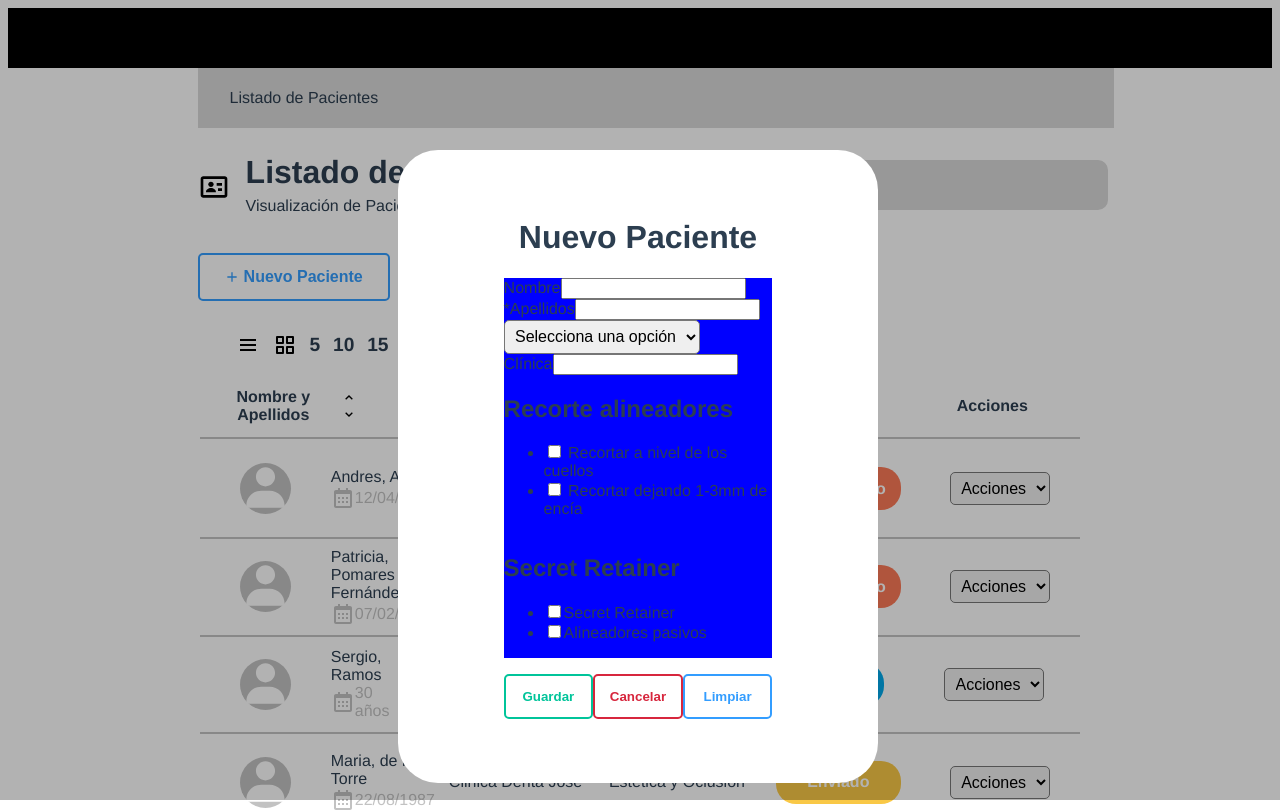
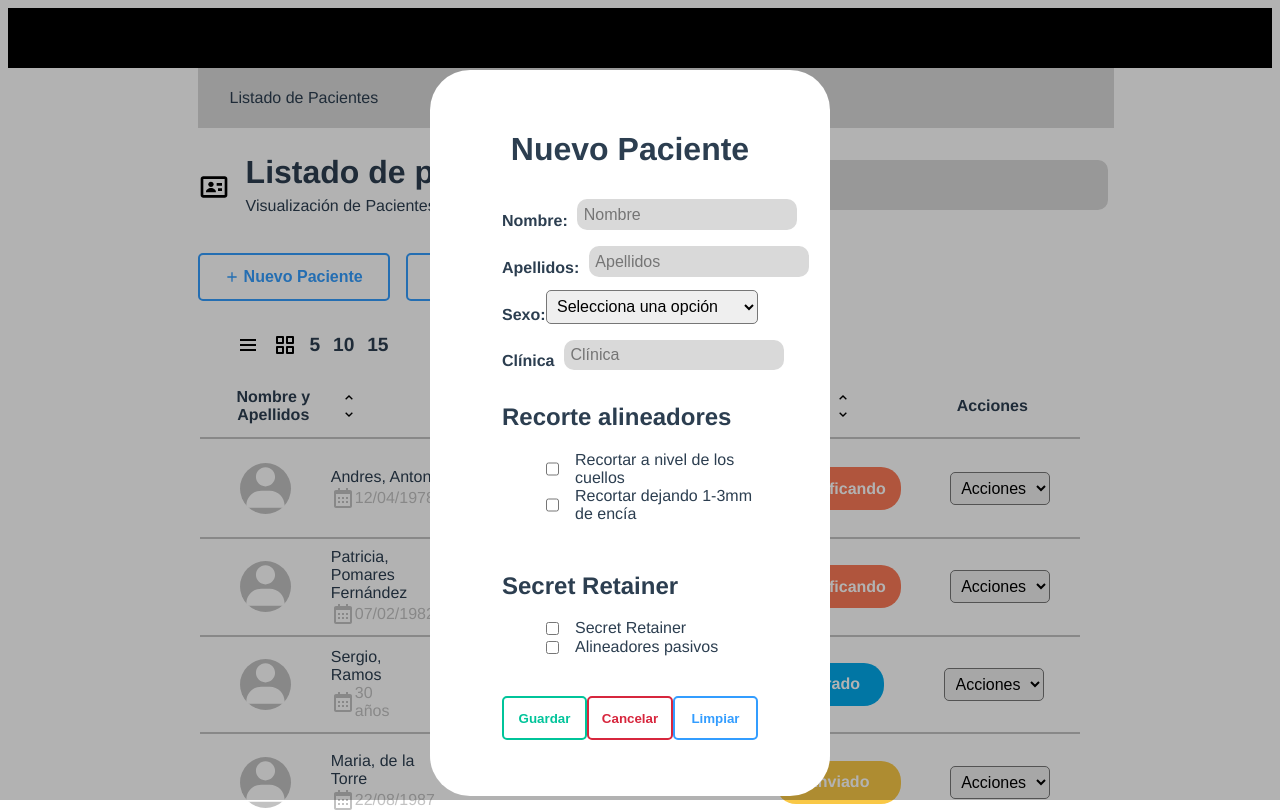
Before and after one commit to Claratj/secret-aligner, a Vue app: page / in a window 1280 px wide. Shown: the top 812 px of the page. Built offline with nearby package versions, Linux system fonts and the light colour scheme.

Commit message:
wip styles modal

```diff
--- a/src/components/NewClient.vue
+++ b/src/components/NewClient.vue
@@ -4,48 +4,48 @@
       <h1>Nuevo Paciente</h1>
     </header>
     <form enctype="multipart/form-data" @submit.prevent="submit">
-      <div class="form-section">
-        <label for="first_name" class="">Nombre</label>
-        <input id="nombre" type="text" class="" tabindex="1" v-model="nombre" ref="autofocus" />
+      <div class="form-section row">
+        <label for="first_name" class="title">Nombre:</label>
+        <input id="nombre" type="text" placeholder="Nombre" tabindex="1" v-model="nombre" ref="autofocus" />
       </div>
-      <div class="form-section">
-        <label for="last_name" class="">*Apellidos</label>
-        <input id="apellidos" type="text" class="" tabindex="2" v-model="apellidos" />
+      <div class="form-section row">
+        <label for="last_name" class="title">Apellidos:</label>
+        <input id="apellidos" type="text" placeholder="Apellidos" tabindex="2" v-model="apellidos" />
       </div>
-      <div class="form-section">
-        <label class="">{{ Sexo }}</label>
+      <div class="form-section row">
+        <label class="title">Sexo: </label>
         <select class="" v-model="sexo" tabindex="3">
           <option value="" disabled>Selecciona una opción</option>
           <option value="masculino">Masculino</option>
           <option value="femenino">Femenino</option>
         </select>
       </div>
-      <div class="form-section">
-        <label for="clinica" class="">Clínica</label>
-        <input id="clinica" type="text" class="" tabindex="5" v-model="clinica" />
+      <div class="form-section row">
+        <label for="clinica" class="title">Clínica</label>
+        <input id="clinica" type="text" placeholder="Clínica" tabindex="5" v-model="clinica" />
       </div>
       <div class="form-section">
         <h2 for="type" class=""> Recorte alineadores </h2>
         <ul class="">
-          <li class="">
+          <li>
             <input
               id="cuellos"
               value="Recortar a nivel de los cuellos"
               name="otros_datos"
               type="checkbox"
-              class=""
+              class="check"
               v-model="otros_datos.recorte_alineadores"
               tabindex="6"
             />
             <label for="cuellos" class=""> Recortar a nivel de los cuellos </label>
           </li>
-          <li class="">
+          <li>
             <input
               id="encia"
               value="Recortar dejando 1-3mm de encía"
               name="otros_datos"
               type="checkbox"
-              class=""
+              class="check"
               v-model="otros_datos.recorte_alineadores"
               tabindex="7"
             />
@@ -56,23 +56,23 @@
       <div class="form-section">
         <h2 for="type" class=""> Secret Retainer </h2>
         <ul class="">
-          <li class="">
+          <li>
             <input
               id="secretretainer"
               name="secretretainer"
               type="checkbox"
-              class=""
+              class="check"
               v-model="otros_datos.secretretainer"
               tabindex="8"
             />
             <label for="secretretainer" class="">Secret Retainer</label>
           </li>
-          <li class="">
+          <li>
             <input
               id="alineadores_pasivos"
               name="alineadores_pasivos"
               type="checkbox"
-              class=""
+              class="check"
               v-model="otros_datos.alineadores_pasivos"
               tabindex="9"
             />
@@ -114,7 +114,7 @@ export default {
       this.apellidos = "";
       this.fecha_nacimiento = "";
       this.sexo = "";
-      this.clínica = "";
+      this.clinica = "";
       this.otros_datos.recorte_alineadores = [];
       this.otros_datos.alineadores_pasivos = "";
       this.otros_datos.secretretainer = "";
@@ -126,12 +126,13 @@ export default {
 <style scoped>
 .modal {
   position: absolute;
-  top: 25%;
-  left: 35%;
+  top: 15%;
+  left: 37.5%;
   margin-top: -50px;
   margin-left: -50px;
-  width: 30%;
-  padding: 3rem;
+  width: 25%;
+  height: fit-content;
+  padding: 2.5rem;
   background-color: white;
   border-radius: 40px;
 }
@@ -146,18 +147,47 @@ form {
   align-items: center;
 }
 .form-section {
-  width: 70%;
-  margin: 0 auto;
-  background-color: blue;
+  width: 80%;
+  padding: 0.4rem 0;
+}
+.row {
+  display: flex;
+  flex-direction: row;
+  justify-content: space-between;
+  align-items: flex-end;
+}
+select {
+  width: 18rem;
+}
+#nombre,
+#apellidos,
+#clinica {
+  width: 18rem;
+  margin: 0.2rem 0 0 0.6rem;
+  padding: 0.4rem;
+  border-radius: 10px;
+  background-color: #d9d9d9;
+  border: none;
+  font-size: 1rem;
+}
+.title {
+  font-weight: 700;
+}
+li {
+  list-style: none;
+  display: flex;
+  flex-direction: row;
+}
+.check {
+  margin-right: 1rem;
 }
 footer {
-  width: 70%;
+  width: 80%;
   margin: 1rem 0;
   display: flex;
   justify-content: space-between;
   align-items: center;
 }
-
 button {
   width: 100px;
   padding: 0.8rem;
--- a/src/views/Home.vue
+++ b/src/views/Home.vue
@@ -259,7 +259,7 @@ p {
   margin: 1rem;
   padding: 1rem 0 1rem;
   height: 1rem;
-  display: relative;
+  position: relative;
 }
 .search img {
   position: absolute;
```
